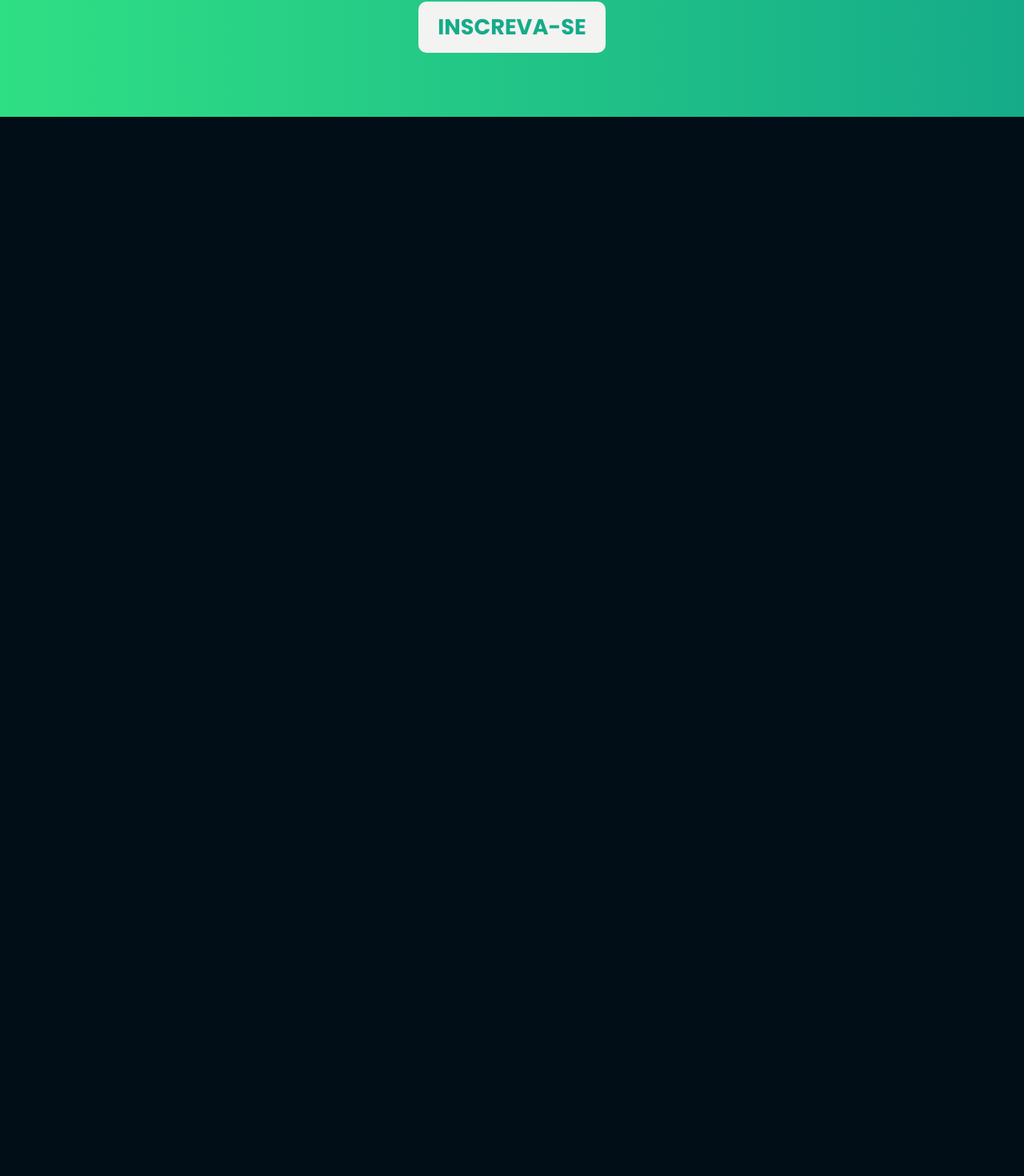
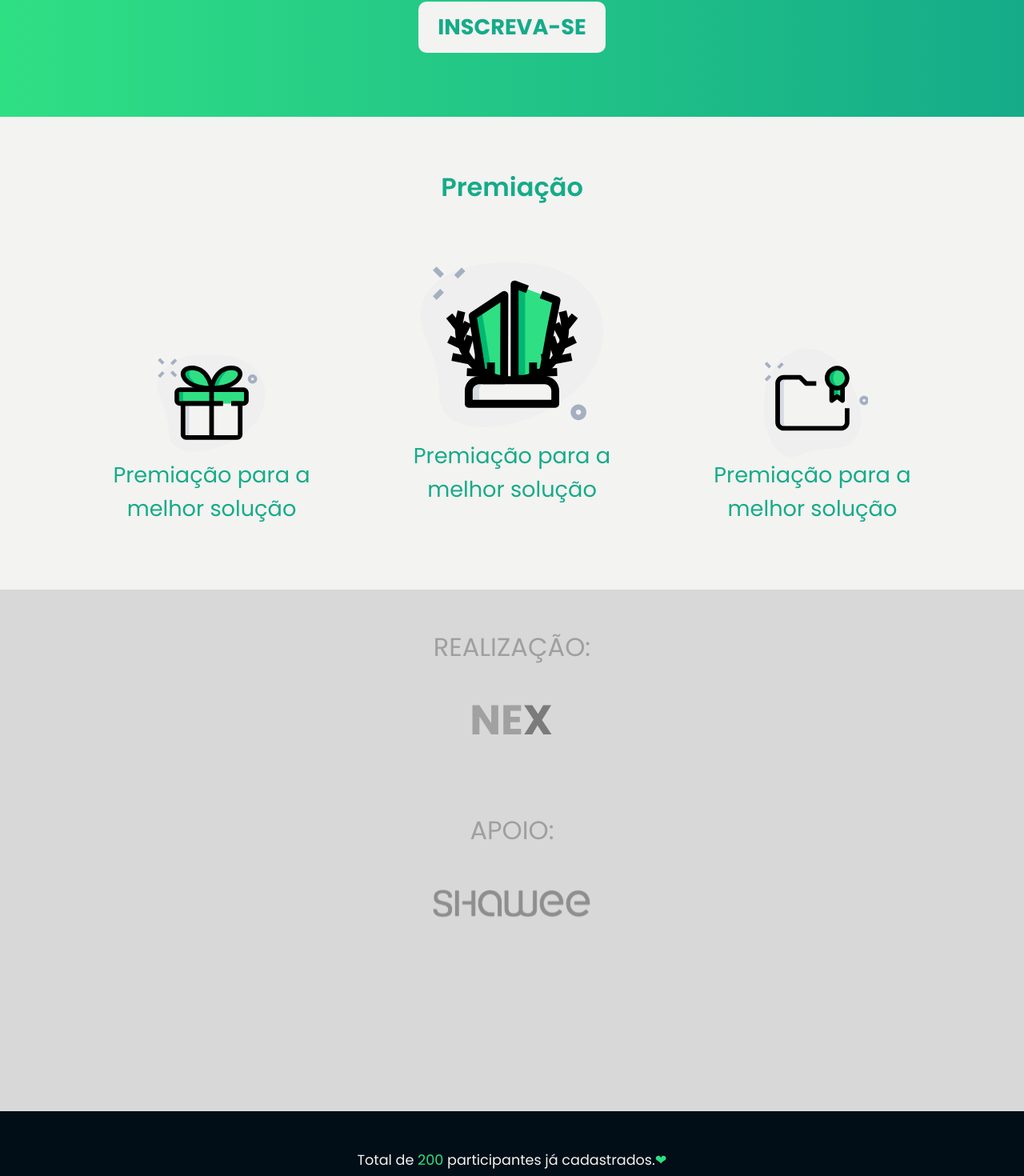
Before and after one commit to ETS-ReactNative2/web-nexhackathon, a React (Create React App) app: page / in a window 1280 px wide. Shown: the part 3370-4840 px from the top of the page at 80% size. Before the commit the page ends 3516 px from the top, so only its background shows below. Built offline with nearby package versions, Linux system fonts and the light colour scheme.

Commit message:
HomePage complete

```diff
--- a/src/presenter/screens/Landing/components/About/styles.js
+++ b/src/presenter/screens/Landing/components/About/styles.js
@@ -102,7 +102,7 @@ export const CardSingle= styled.div`
     line-height: 2rem;
   }
 
-  @media(max-width: 768px){
+  @media(max-width: 980px){
     display: flex;
     flex-direction: column;
     align-items: center;
--- /dev/null
+++ b/src/presenter/screens/Landing/components/Footer/index.js
@@ -0,0 +1,17 @@
+import React from 'react'
+
+import {
+  Content,
+  Text,
+  GreenText
+} from './styles'
+
+function Footer(){
+  return(
+    <Content>
+      <Text>Total de <GreenText>200</GreenText> participantes já cadastrados.<GreenText>❤</GreenText></Text>
+    </Content>
+  )
+}
+
+export default Footer;
--- /dev/null
+++ b/src/presenter/screens/Landing/components/Footer/styles.js
@@ -0,0 +1,20 @@
+import styled from 'styled-components'
+
+export const Content = styled.div`
+  display: flex;
+  align-items: center;
+  justify-content: center;
+
+  @media(max-width: 460px){
+    text-align: center;
+  }
+`
+
+export const Text = styled.p`
+  color: var(--white--color);
+  font-size: 1.1rem;
+`
+
+export const GreenText = styled.span`
+  color: var(--dark-green--color);
+`
--- /dev/null
+++ b/src/presenter/screens/Landing/components/Partners/index.js
@@ -0,0 +1,30 @@
+import React from 'react'
+
+import {
+  Content,
+  Partner,
+  Realization,
+  Nex,
+  Partner2,
+  Shawee
+} from './styles'
+
+import NexLogo from '../../../../../_assets/icons/nex-logo.svg'
+import ShaweeLogo from '../../../../../_assets/icons/shawee-logo.svg'
+
+function Partners(){
+  return(
+    <Content>
+      <Partner>
+        <Realization>Realização:</Realization>
+        <Nex src={NexLogo} />
+      </Partner>
+      <Partner2>
+        <Realization>Apoio:</Realization>
+        <Shawee src={ShaweeLogo} />
+      </Partner2>
+    </Content>
+  )
+}
+
+export default Partners;
--- /dev/null
+++ b/src/presenter/screens/Landing/components/Partners/styles.js
@@ -0,0 +1,40 @@
+import styled from 'styled-components'
+
+export const Content = styled.div`
+  display: flex;
+  align-items: center;
+  justify-content: center;
+  flex-direction: column;
+`
+
+export const Partner = styled.div`
+  display: flex;
+  align-items: center;
+  justify-content: center;
+  flex-direction: column;
+`
+
+export const Realization = styled.h3`
+  font-weight: normal;
+  font-size: 2rem;
+  color: #9F9F9F;
+  text-transform: uppercase;
+`
+
+export const Nex = styled.img`
+  width: 100px;
+  margin-top: 3rem;
+`
+
+export const Partner2 = styled.div`
+  display: flex;
+  align-items: center;
+  justify-content: center;
+  flex-direction: column;
+  margin-top: 6rem;
+`
+
+export const Shawee = styled.img`
+  width: 200px;
+  margin-top: 3rem;
+`
--- /dev/null
+++ b/src/presenter/screens/Landing/components/Rewards/index.js
@@ -0,0 +1,38 @@
+import React from 'react'
+
+import {
+  Content,
+  Title,
+  Reward,
+  RewardSingle,
+  RewardIcon,
+  RewardInfo
+} from './styles'
+
+import FirstPosition from '../../../../../_assets/images/first-position.svg'
+import GiftImg from '../../../../../_assets/images/gift.svg'
+import FileStorage from '../../../../../_assets/images/file-storage.svg'
+
+function Rewards(){
+  return(
+    <Content>
+      <Title>Premiação</Title>
+      <Reward>
+        <RewardSingle>
+          <RewardIcon src={GiftImg}></RewardIcon>
+          <RewardInfo>Premiação para a melhor solução</RewardInfo>
+        </RewardSingle>
+        <RewardSingle>
+          <RewardIcon src={FirstPosition}></RewardIcon>
+          <RewardInfo>Premiação para a melhor solução</RewardInfo>
+        </RewardSingle>
+        <RewardSingle>
+          <RewardIcon src={FileStorage}></RewardIcon>
+          <RewardInfo>Premiação para a melhor solução</RewardInfo>
+        </RewardSingle>
+      </Reward>
+    </Content>
+  )
+}
+
+export default Rewards
--- /dev/null
+++ b/src/presenter/screens/Landing/components/Rewards/styles.js
@@ -0,0 +1,67 @@
+import styled from 'styled-components'
+
+export const Content = styled.div`
+  display: flex;
+  align-items: center;
+  justify-content: center;
+  flex-direction: column;
+`
+
+export const Title = styled.h3`
+  font-size: 2rem;
+  font-weight: 600;
+  color: #15AB89;
+`
+
+export const Reward = styled.div`
+  width: 100%;
+  display: flex;
+  align-items: center;
+  justify-content: space-around;
+  margin-top: 2rem;
+
+  @media(max-width: 980px){
+    flex-direction: column;
+    justify-content:center;
+  }
+`
+
+export const RewardSingle = styled.div`
+  display: flex;
+  flex-direction: column;
+  align-items: center;
+
+    &:first-child {
+      margin-top: 9rem;
+    }
+
+    &:last-child {
+      margin-top: 9rem;
+    }
+
+    @media(max-width: 980px){
+      margin-bottom: 3rem;
+      &:first-child {
+      margin-top: 1rem;
+    }
+
+    &:last-child {
+      margin-top: 0;
+    }
+  }
+`
+
+export const RewardIcon = styled.img`
+`
+
+export const RewardInfo = styled.h3`
+  max-width: 300px;
+  text-align: center;
+  font-weight: normal;
+  font-size: 1.7rem;
+  color: #15AB89;
+
+  @media(max-width: 980px){
+    max-width: none;
+  }
+`
--- a/src/presenter/screens/Landing/index.js
+++ b/src/presenter/screens/Landing/index.js
@@ -15,7 +15,10 @@ import {
   LogoImg,
 
   Container,
-  Matters
+  Matters,
+  RewardSection,
+  FooterSection,
+  PartnersSection
 } from './styles';
 
 import SignInIcon from '../../../_assets/icons/log-in.svg'
@@ -26,6 +29,9 @@ import Introduction from './components/Introduction'
 import Spotlight from './components/Spotlight'
 import Matter from './components/Matter'
 import AboutSection from './components/About'
+import Rewards from './components/Rewards';
+import Footer from './components/Footer';
+import Partners from './components/Partners';
 
 function Landing() {
 
@@ -70,6 +76,19 @@ function Landing() {
         </Matters>
       </Container>
       <AboutSection />
+      <RewardSection>
+        <Container>
+          <Rewards />
+        </Container>
+      </RewardSection>
+      <PartnersSection>
+        <Partners />
+      </PartnersSection>
+      <FooterSection>
+        <Container>
+          <Footer />
+        </Container>
+      </FooterSection>
     </Wrapper>
   );
 };
--- a/src/presenter/screens/Landing/styles.js
+++ b/src/presenter/screens/Landing/styles.js
@@ -77,3 +77,20 @@ export const Matters = styled.div`
   display: flex;
   justify-content: space-between;
 `
+
+export const RewardSection = styled.div`
+  width: 100%;
+  background: var(--white--color);
+  padding: 8vh 0 10vh 0;
+`
+
+export const FooterSection = styled.footer`
+  width: 100%;
+  padding: 6vh 0;
+`
+
+export const PartnersSection = styled.div`
+  width: 100%;
+  background: #d8d8d8;
+  padding: 6vh 0 30vh 0;
+`
```
Also changed, not shown: src/_assets/icons/nex-logo.svg (added), src/_assets/icons/shawee-logo.svg (added).
